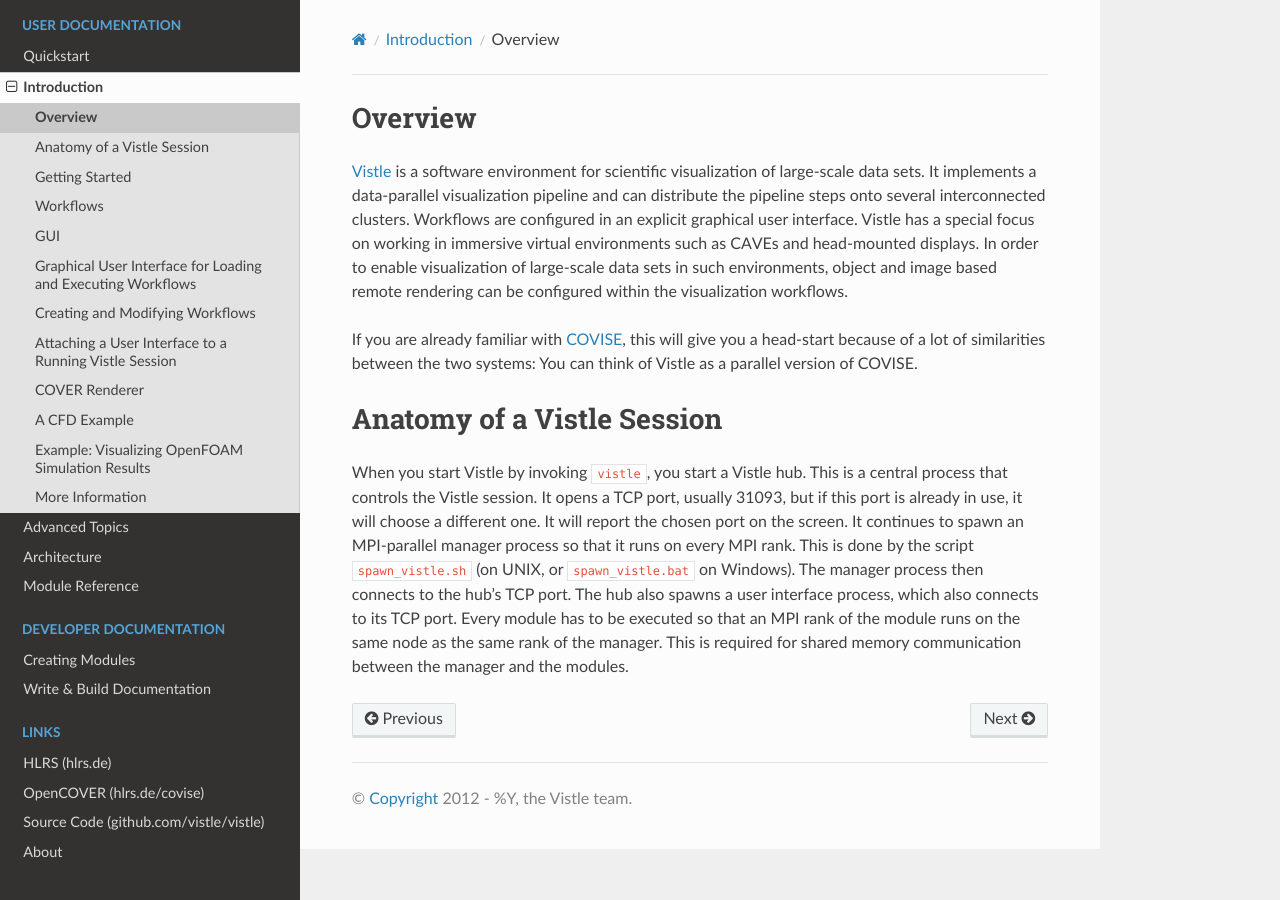
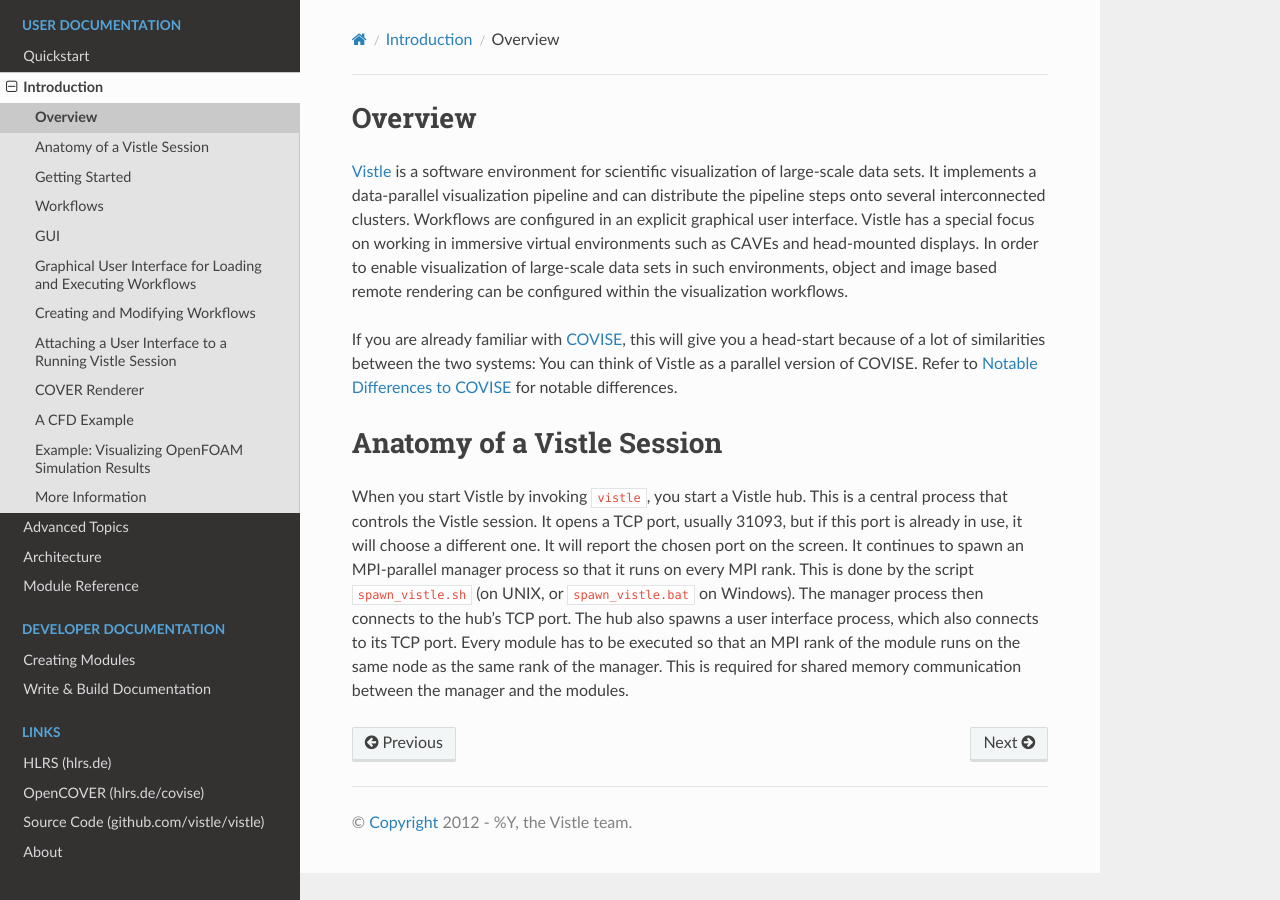
Before and after one commit to vistle/vistle.github.io, a Sphinx documentation site: the page built from docs/intro/overview.md, in a window 1280 px wide. Built offline with Sphinx 7.4.7 and the Read the Docs theme 3.1.0, drawn with Linux system fonts in a browser that asks for light colours; pages that are not in the unit, such as notebooks, are missing from menus.

Commit message:
list changes for users of covise

```diff
--- a/docs/intro/overview.md
+++ b/docs/intro/overview.md
@@ -2,7 +2,7 @@
 
 [Vistle](https://vistle.io) is a software environment for scientific visualization of large-scale data sets. It implements a data-parallel visualization pipeline and can distribute the pipeline steps onto several interconnected clusters. Workflows are configured in an explicit graphical user interface. Vistle has a special focus on working in immersive virtual environments such as CAVEs and head-mounted displays. In order to enable visualization of large-scale data sets in such environments, object and image based remote rendering can be configured within the visualization workflows.
 
-If you are already familiar with [COVISE](https://www.hlrs.de/covise/), this will give you a head-start because of a lot of similarities between the two systems: You can think of Vistle as a parallel version of COVISE.
+If you are already familiar with [COVISE](https://www.hlrs.de/covise/), this will give you a head-start because of a lot of similarities between the two systems: You can think of Vistle as a parallel version of COVISE. Refer to [](compare/covise.md) for notable differences.
 
 
 # Anatomy of a Vistle Session
```
Also changed, not shown: docs/intro/compare/covise.md (added, +23 -0 lines).
